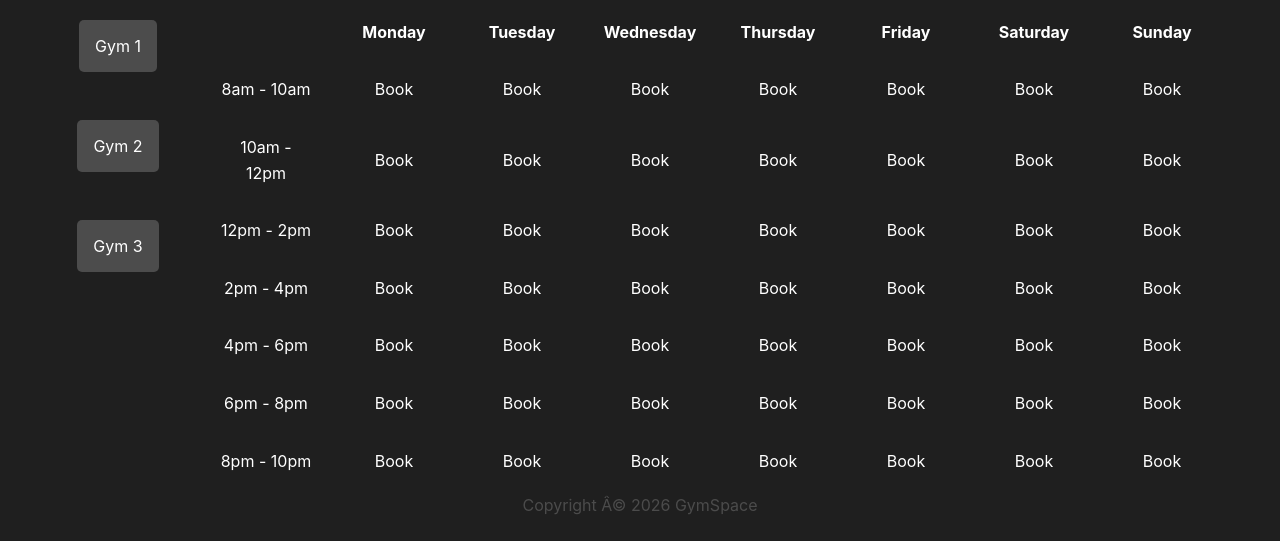
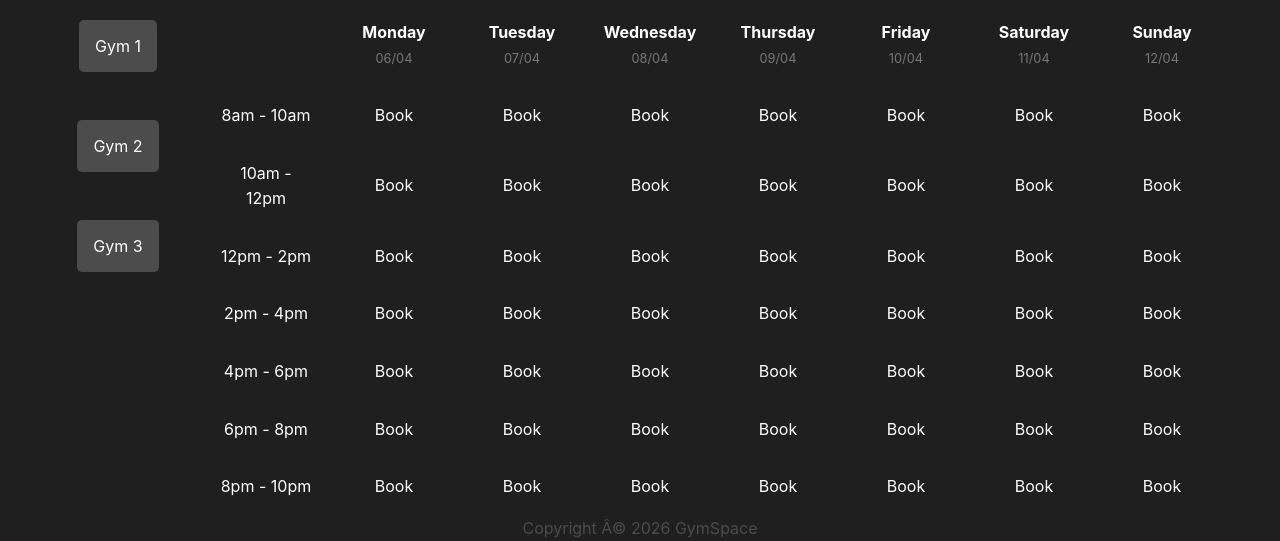
Before and after one commit to OTOfngn/project-gymspace, a plain HTML site: page index.html in a window 1280 px wide. Shown: the part 281-822 px from the top of the page. Before the commit the page ends 800 px from the top, so only its background shows below. Drawn offline with Linux system fonts and the light colour scheme.

Commit message:
Real date added.

```diff
--- a/index.html
+++ b/index.html
@@ -58,13 +58,13 @@ add-booking button and input field
                 <thead>
                     <tr>
                         <th></th> <!-- empty space -->
-                        <th>Monday</th>
-                        <th>Tuesday</th>
-                        <th>Wednesday</th>
-                        <th>Thursday</th>
-                        <th>Friday</th>
-                        <th>Saturday</th>
-                        <th>Sunday</th>
+                        <th id="th-mon">Monday</th>
+                        <th id="th-tue">Tuesday</th>
+                        <th id="th-wed">Wednesday</th>
+                        <th id="th-thu">Thursday</th>
+                        <th id="th-fri">Friday</th>
+                        <th id="th-sat">Saturday</th>
+                        <th id="th-sun">Sunday</th>
                     </tr>
                 </thead>
                 <tbody>
--- a/main.js
+++ b/main.js
@@ -109,3 +109,44 @@ gymButtons.forEach(btn => {
 // Run the initial setup when the page loads
 renderTable();
 // localStorage.clear();
+
+// ===========================
+// DYNAMIC WEEK DATES
+// ===========================
+function updateWeekDates() {
+    const today = new Date();
+    // In JavaScript, getDay() returns 0 for Sunday, 1 for Monday, etc.
+    // We want Monday to be the start of the week, so we adjust the day to a 0-6 scale where Monday is 0.
+    const dayOfWeek = today.getDay() === 0 ? 6 : today.getDay() - 1;
+
+    // Calculate the date of Monday for the current week
+    const mondayDate = new Date(today);
+    mondayDate.setDate(today.getDate() - dayOfWeek);
+
+    const days = [
+        { id: "th-mon", name: "Monday" },
+        { id: "th-tue", name: "Tuesday" },
+        { id: "th-wed", name: "Wednesday" },
+        { id: "th-thu", name: "Thursday" },
+        { id: "th-fri", name: "Friday" },
+        { id: "th-sat", name: "Saturday" },
+        { id: "th-sun", name: "Sunday" }
+    ];
+
+    // Loop through the 7 days of the week, calculate their specific date, and update the HTML element
+    for (let i = 0; i < 7; i++) {
+        const currentDate = new Date(mondayDate);
+        currentDate.setDate(mondayDate.getDate() + i);
+
+        // Format the date as "DD/MM" (e.g., "15/04")
+        const dateStr = currentDate.toLocaleDateString('en-GB', { day: '2-digit', month: '2-digit' });
+
+        const thElement = document.getElementById(days[i].id);
+        if (thElement) {
+            thElement.innerHTML = `${days[i].name}<br><span style="font-size: 0.8em; font-weight: normal; color: var(--secondary-text-color, #777);">${dateStr}</span>`;
+        }
+    }
+}
+
+// Call the function to update dates when the page loads
+updateWeekDates();
```
Also changed, not shown: 1 other file.
